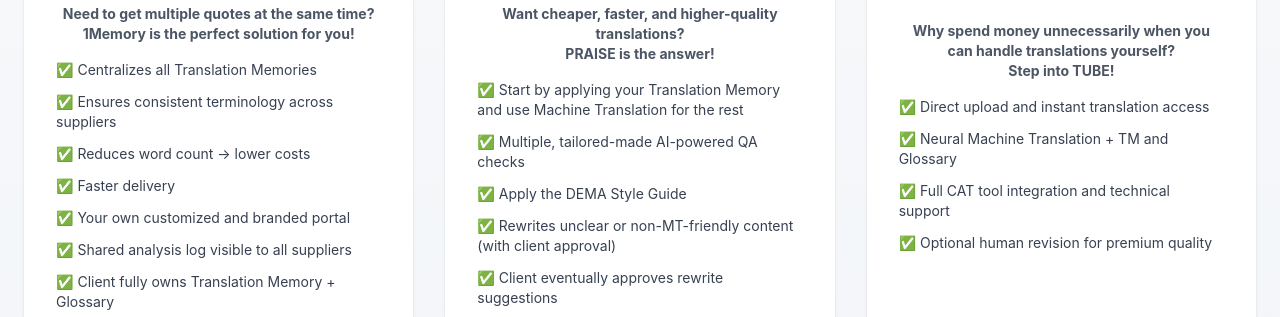
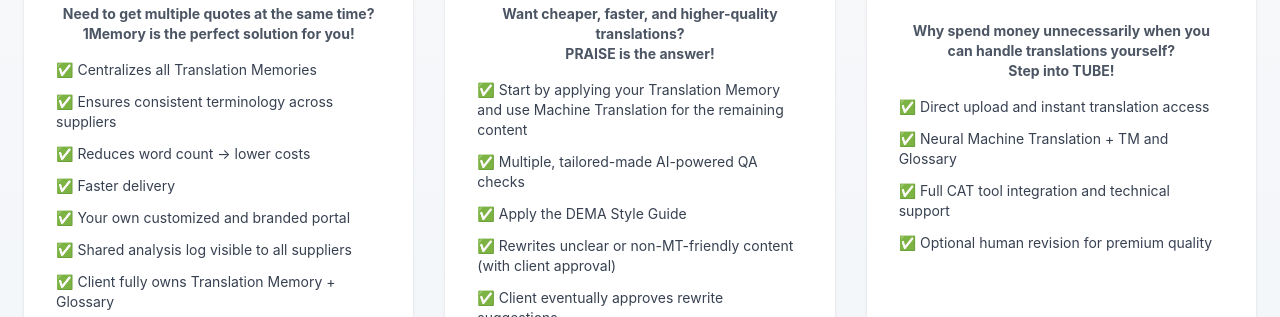
Before and after one commit to Dema81/Dema-translation-ecosystem, a plain HTML site: page index.html in a window 1280 px wide. Shown: the part 483-800 px from the top of the page. Drawn offline with nearby package versions, Linux system fonts and the light colour scheme.

Commit message:
Update index.html

```diff
--- a/index.html
+++ b/index.html
@@ -124,7 +124,7 @@
         PRAISE is the answer!
       </p>
       <ul class="space-y-3 text-gray-700 text-sm">
-        <li>✅ Start by applying your Translation Memory and use Machine Translation for the rest</li>
+        <li>✅ Start by applying your Translation Memory and use Machine Translation for the remaining content</li>
         <li>✅ Multiple, tailored-made AI-powered QA checks</li>
         <li>✅ Apply the DEMA Style Guide</li>
         <li>✅ Rewrites unclear or non-MT-friendly content (with client approval)</li>
```
